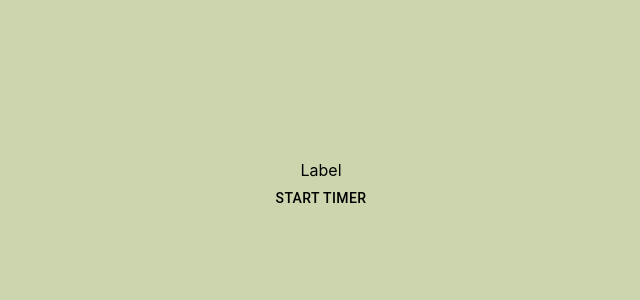
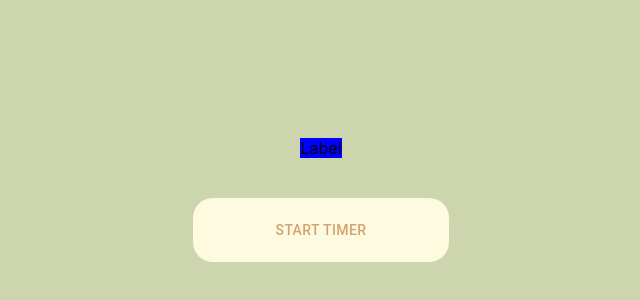
Before and after one commit to JanoKasu/webtools, a React (Create React App) app: page /timer in a window 1280 px wide. Shown: the part 180-480 px from the top of the page, without its empty margins (319-959 px from the left). Built offline with nearby package versions, Linux system fonts and the light colour scheme.

Commit message:
Fix Styling MUI components need sx inline styling; no CSS files needed for them

```diff
--- a/package.json
+++ b/package.json
@@ -13,6 +13,7 @@
     "react-dom": "^18.3.1",
     "react-router-dom": "^6.26.2",
     "react-scripts": "5.0.1",
+    "sass": "^1.79.4",
     "web-vitals": "^2.1.4"
   },
   "scripts": {
--- a/src/components/Accessory.js
+++ b/src/components/Accessory.js
@@ -1,4 +1,3 @@
-import '../styles/Accessory.css'
 import React from 'react';
 import { useNavigate } from 'react-router-dom';
 import { Box, Button } from '@mui/material';
@@ -7,11 +6,31 @@ export default function Accessory(props) {
   const navigate = useNavigate();
 
   return (
-    <Button color='#D4A373' onClick={() => navigate(props.link)} >
-      <img draggable={false} src={props.img} alt='Error Loading' />
-      <Box style={{ fontSize: '30px', color: 'black' }}>
+    <Button
+      color='#D4A373'
+      sx={{
+        display: 'flex',
+        flexDirection: 'column',
+        borderColor: 'black',
+        borderRadius: '25px',
+        padding: '20px',
+        backgroundColor: '#E9EDC9',
+        margin: '5vh 5vw'
+      }}
+      onClick={() => navigate(props.link)} >
+      <img style={{
+        height: '35vh',
+        padding: '3vh 2vw'
+      }}
+      draggable={false}
+      src={props.img}
+      alt='Error Loading' />
+      <Box sx={{
+        fontSize: '30px',
+        color: 'black'
+      }}>
         {props.title}
       </Box>
-    </Button>
+    </Button >
   );
 }
--- a/src/index.js
+++ b/src/index.js
@@ -1,6 +1,6 @@
 import React from 'react';
 import ReactDOM from 'react-dom/client';
-import './index.css';
+import './styles/index.scss';
 import App from './pages/App';
 
 const root = ReactDOM.createRoot(document.getElementById('root'));
--- a/src/pages/Home.js
+++ b/src/pages/Home.js
@@ -1,4 +1,4 @@
-import '../styles/Home.css'
+import '../styles/Home.scss'
 import Accessory from '../components/Accessory.js';
 import Box from '@mui/material/Box';
 
--- a/src/pages/Timer.js
+++ b/src/pages/Timer.js
@@ -1,15 +1,26 @@
-import '../styles/Timer.css';
 import { Box, Button } from "@mui/material";
 
 export default function Timer() {
   return (
-    <div>
-      <header className="header">
-        <Box style={{ height: '15vh', width: '15vw', flexDirection: 'column' }}>
-          <Box>Label</Box>
-          <Button color='#D4A373'>Start Timer</Button>
-        </Box>
-      </header>
-    </div>
+    <Box sx={{
+      backgroundColor: '#CCD5AE',
+      minHeight: '100vh',
+      display: 'flex',
+      flexDirection: 'column',
+      justifyContent: 'center',
+      alignItems: 'center',
+      textAlign: 'center'
+    }}>
+      <Box sx={{backgroundColor: 'blue'}}>Label</Box>
+      <Button sx={{
+        backgroundColor: '#FEFAE0',
+        margin: '5vh 5vw',
+        borderRadius: '20px',
+        padding: '20px',
+        color: '#D4A373',
+        height: '20%',
+        width: '20%',
+      }}>Start Timer</Button>
+    </Box>
   );
 }
--- a/src/styles/Accessory.css
+++ /dev/null
@@ -1,17 +0,0 @@
-Button {
-	background-color: #FEFAE0;
-	margin: 5vw;
-	border-radius: 20px;
-	padding: 20px;
-	color: #D4A373;
-	background-color: #E9EDC9;
-	border-radius: 25px;
-	display: flex;
-	flex-direction: column;
-	margin: 5vh 5vw;
-}
-
-img {
-	height: 35vh;
-	padding: 3vh 2vw;
-}
--- a/src/styles/Timer.css
+++ /dev/null
@@ -1,16 +0,0 @@
-.header {
-	background-color: #CCD5AE;
-	min-height: 100vh;
-	display: flex;
-	justify-content: center;
-	align-items: center;
-	text-align: center;
-}
-
-Button {
-	background-color: #FEFAE0;
-	margin: 5vw;
-	border-radius: 20px;
-	padding: 20px;
-	color: #D4A373;
-}
```
Also changed, not shown: src/styles/Home.scss (renamed from src/styles/Home.css), src/styles/index.scss (renamed from src/index.css), 1 other file (tests, documents, lock files or other folders).
